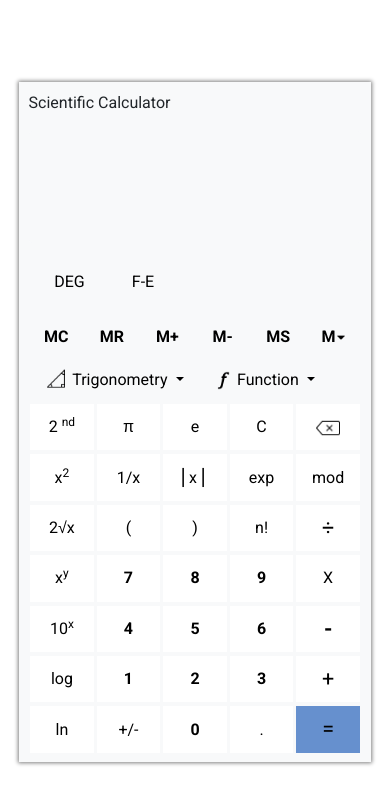
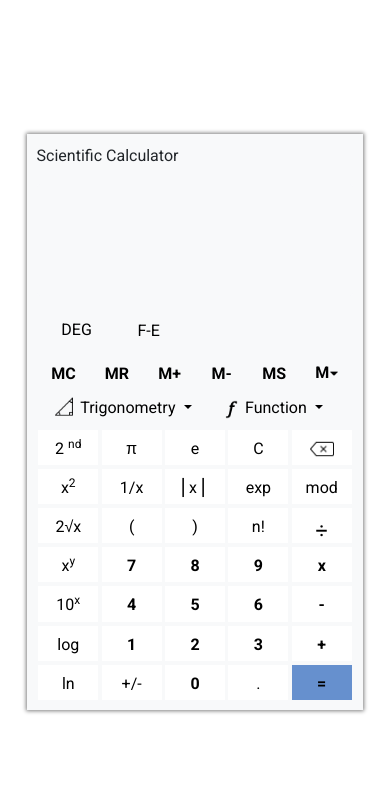
Before and after one commit to ashishkk22/scientific-calculator, a plain HTML site: page index.html in a window 390 px wide. Drawn offline with nearby package versions, Linux system fonts and the light colour scheme.

Commit message:
added responsive style

```diff
--- a/css/style.css
+++ b/css/style.css
@@ -12,15 +12,15 @@
 }
 .center-container {
   flex-direction: column;
-  width: 24rem;
+  width: 23rem;
   padding: 0.6rem;
   max-height: 100%;
   box-shadow: 0rem 0rem 0.25rem 0.0625rem grey;
 }
 .btn {
   background-color: white;
-  width: 4.4rem;
-  height: 2.9rem;
+  width: 4.3rem;
+  height: 2.5rem;
   color: black;
   border-radius: 0;
   margin: 0rem 0.1rem;
@@ -98,7 +98,7 @@
   background-color: #f8f9fa;
   border: 0.01rem solid rgba(131, 131, 131, 0.35);
   border-radius: 0.5rem 1rem 0rem 0rem;
-  box-shadow: rgba(0, 0, 0, 0.35) 0rem 0.03rem 0.31rem;
+  box-shadow: rgba(0, 0, 0, 0.35) 0.1rem 0.03rem 0.31rem;
   display: none;
 }
 .close-btn {
@@ -131,9 +131,12 @@
 }
 
 /* responsive media queries */
-@media only screen and (max-width: 415px) {
+@media only screen and (max-width: 415px), (max-height: 600px) {
   .center-container {
-    width: 22rem;
+    width: 21rem;
+  }
+  .btn {
+    height: 2.2rem;
   }
 }
 @media only screen and (max-width: 365px) {
--- a/index.html
+++ b/index.html
@@ -310,7 +310,7 @@
           <button class="btn fw-bold" id="7">7</button>
           <button class="btn fw-bold" id="8">8</button>
           <button class="btn fw-bold" id="9">9</button>
-          <button class="btn fs-6" id="*">X</button>
+          <button class="btn" id="*"><b>x</b></button>
         </div>
         <div class="d-flex justify-content-center align-items-center mt-1">
           <button class="btn d-inline 2nd-toggle-btn" id="10sq">
@@ -322,7 +322,7 @@
           <button class="btn fw-bold" id="4">4</button>
           <button class="btn fw-bold" id="5">5</button>
           <button class="btn fw-bold" id="6">6</button>
-          <button class="btn fw-bold fs-4" id="-">-</button>
+          <button class="btn" id="-"><b>-</b></button>
         </div>
         <div class="d-flex justify-content-center align-items-center mt-1">
           <button class="btn d-inline 2nd-toggle-btn" id="log">log</button>
@@ -332,7 +332,7 @@
           <button class="btn fw-bold" id="1">1</button>
           <button class="btn fw-bold" id="2">2</button>
           <button class="btn fw-bold" id="3">3</button>
-          <button class="btn fs-4" id="+">+</button>
+          <button class="btn" id="+"><b>+</b></button>
         </div>
         <div class="d-flex justify-content-center align-items-center mt-1">
           <button class="btn d-inline 2nd-toggle-btn" id="ln">ln</button>
@@ -342,7 +342,7 @@
           <button class="btn" id="plus-minus">+/-</button>
           <button class="btn fw-bold" id="0">0</button>
           <button class="btn" id=".">.</button>
-          <button class="btn btn-blue fs-4" id="=">=</button>
+          <button class="btn btn-blue" id="="><b>=</b></button>
         </div>
       </div>
     </div>
```
